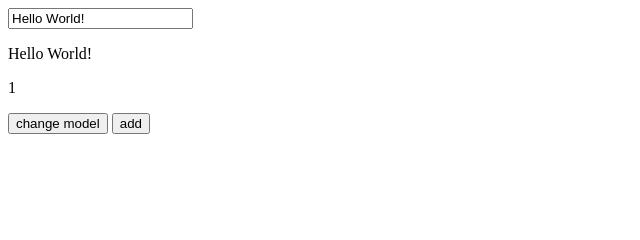
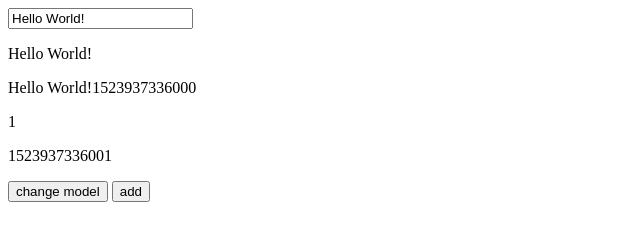
Before and after one commit to sfyr111/myVue, a website with bundled scripts: page index.html in a window 1280 px wide. Shown: the whole page, without its empty margins (0-640 px from the left). Built offline with nearby package versions, Linux system fonts and the light colour scheme.

Commit message:
add computed

```diff
--- a/index.html
+++ b/index.html
@@ -8,7 +8,9 @@
 <div id="vue-app">
   <input type="text" v-model="word">
   <p>{{word}}</p>
+  <p>{{cWord}}</p>
   <p>{{obj.a}}</p>
+  <p>{{cObjA}}</p>
   <button v-on:click="sayHi">change model</button>
   <button v-on:click="add">add</button>
 </div>
--- a/index.js
+++ b/index.js
@@ -20,6 +20,17 @@ var vm = new Vue({
 
   mounted() {
     console.log('mounted')
+  },
+
+  computed: {
+    cWord() {
+      return this.word + Date.now()
+    },
+    cObjA: {
+      get() {
+        return this.obj.a + Date.now()
+      }
+    }
   }
 })
 
--- a/mvvm/mvvm.js
+++ b/mvvm/mvvm.js
@@ -9,12 +9,13 @@ export default class Vue {
     let data = this._data = options.data
 
     Object.keys(data).forEach(key => this._proxyData(key))
-    observer(this._data)
 
-    this._init()
+    this.init()
   }
 
-  _init() {
+  init() {
+    this.initComputed()
+    observer(this._data)
     this.$compile = new Compile(this.$options.el, this)
     this.$options.mounted && this.$options.mounted.call(this)
   }
@@ -36,4 +37,18 @@ export default class Vue {
   $watch(key, cb) {
     new Wathcher(this, key, cb)
   }
+
+  initComputed() {
+    const { computed } = this.$options
+    if (typeof computed === 'object') {
+      Object.keys(computed).forEach(key => {
+        Object.defineProperty(this, key, {
+          set() {},
+          get: typeof computed[key] === 'function'
+            ? computed[key]
+            : computed[key].get
+        })
+      })
+    }
+  }
 }
```
